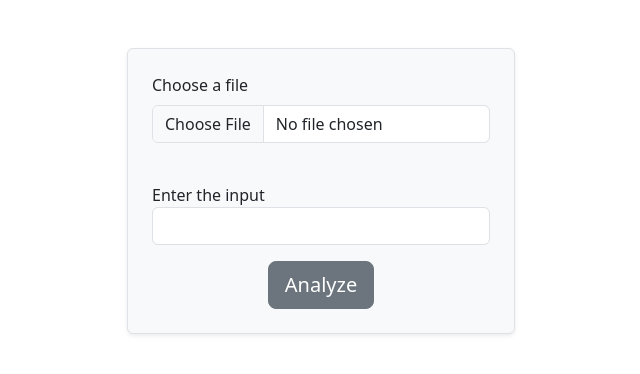
After one commit to furkansarsilmaz/LogFix, a Flask app: template templates/keyword.html in a window 1280 px wide. The commit adds this page. Shown: the top 374 px of the page, without its empty margins (319-959 px from the left). Run offline with Flask 3, Linux system fonts and the light colour scheme; the template is opened without the code that fills it, so the values that code supplies are empty.

Commit message:
working with keyword

```diff
--- a/app.py
+++ b/app.py
@@ -53,6 +53,23 @@ def analyze_date():
 
     return "Dosya seçilmedi"
 #########################################################################################################
+############################################################# functions for analyzing with string input
+
+@app.route("/analyze_as_keyword",methods=["POST"])
+def keyword():
+    return render_template("keyword.html")
+
+
+
+
+
+
+
+
+
+
+
+#########################################################################################################
 
 @app.route("/saved",methods=["POST"])
 def saved():
--- a/templates/index.html
+++ b/templates/index.html
@@ -14,11 +14,15 @@
                 <form id="uploadForm" action="/log_level_page" method="POST">
                     <button class="btn btn-lg btn-secondary my-2"  type="submit">Log Level</button>
                 </form>
+
                 <form action="/date_level_page" method="POST">
                     <button class="btn btn-lg btn-secondary my-2"  type="submit">Date based</button>
                     <br>
                 </form>
+
+                <form action="/analyze_as_keyword" method="POST">
                     <button class="btn btn-lg btn-secondary my-2" type="submit">Keyword based</button>
+                </form>
             </div>
         </div>
     </main>
--- /dev/null
+++ b/templates/keyword.html
@@ -0,0 +1,27 @@
+{% extends 'base.html' %}
+
+
+{% block head %}
+{% endblock %}
+
+{% block body %}
+    <div class="container-md d-flex justify-content-center my-5">
+        <div class="p-4 bg-light border rounded shadow-sm">
+            <div class="mb-3 text-start">
+                <label for="logFile" class="form-label"> Choose a file </label>
+                <input type="file" class="form-control" id="logFile" name="logFile" accept=".txt,.log,.pdf">
+                <br>
+            </div>
+
+            <div class="mb-3 text-start">
+                <label for="user_input"> Enter the input </label>
+                <input type="text" class="form-control" name="user_input" id="user_input">
+            </div>
+
+            <div class="text-center">
+                <button class="btn btn-lg btn-secondary" type="submit">Analyze</button>
+            </div>
+
+        </div>
+    </div>
+{% endblock %}
```
Also changed, not shown: reports.txt (+13 -5 lines).
